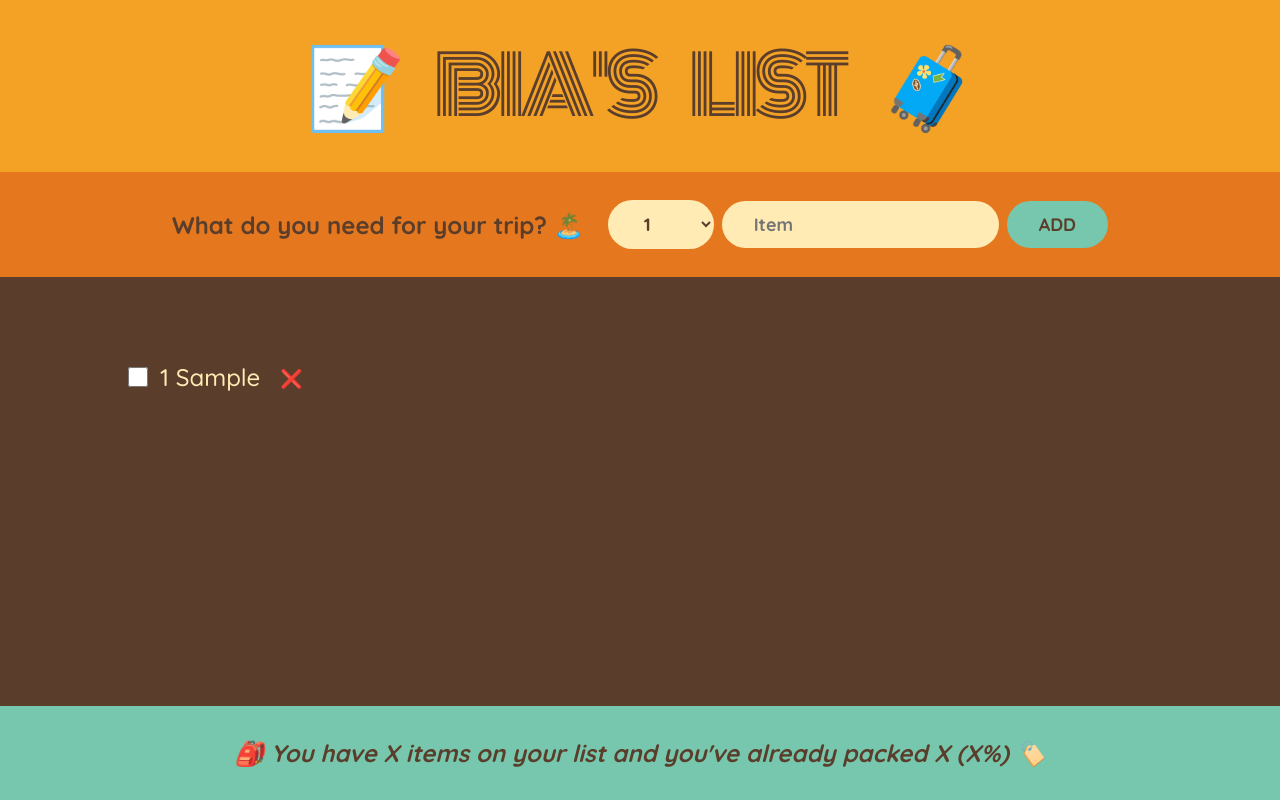
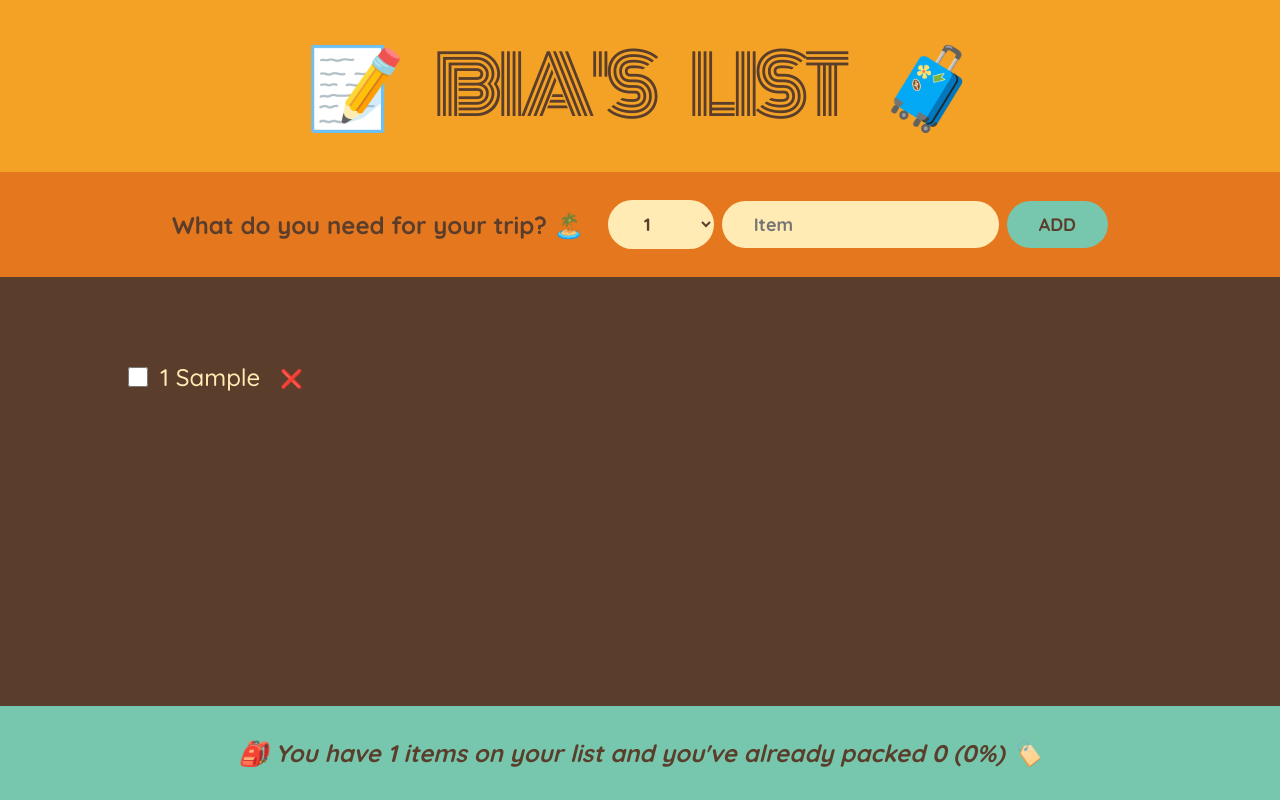
Before and after one commit to faustoxvx/react-bias-list, a React (Create React App) app: page / in a window 1280 px wide. Both pictures are taken after typing "Sample" into the empty fields and a click on the button "ADD". Built offline with nearby package versions, Linux system fonts and the light colour scheme.

Commit message:
Complete Stats component

```diff
--- a/src/App.js
+++ b/src/App.js
@@ -2,7 +2,6 @@
 
 export default function App() {
   const [items, setItems] = useState([]);
-  const numItems = items.length;
 
   function handleAddItems(item) {
     setItems((items) => [...items, item]);
@@ -29,7 +28,7 @@
         onDeleteItem={handleDeleteItem}
         onToggleItem={handleToggleItem}
       />
-      <Stats />
+      <Stats items={items} />
     </div>
   );
 }
@@ -110,11 +109,25 @@
   );
 }
 
-function Stats() {
+function Stats({items}) {
+  //early return case to skip calculations
+  if (!items.length)
+    return (
+      <p className='stats'>
+        <em>Start adding items to yout list! ✍️</em>
+      </p>
+    );
+
+  const numItems = items.length;
+  const numPacked = items.filter((item) => item.packed).length;
+  const percentage = Math.round((numPacked / numItems) * 100);
+
   return (
     <footer className='stats'>
       <em>
-        🎒 You have X items on your list and you've already packed X (X%) 🏷️
+        {percentage === 100
+          ? "All done! Have fun 🙌"
+          : `🎒 You have ${numItems} items on your list and you've already packed ${numPacked} (${percentage}%) 🏷️`}
       </em>
     </footer>
   );
```
